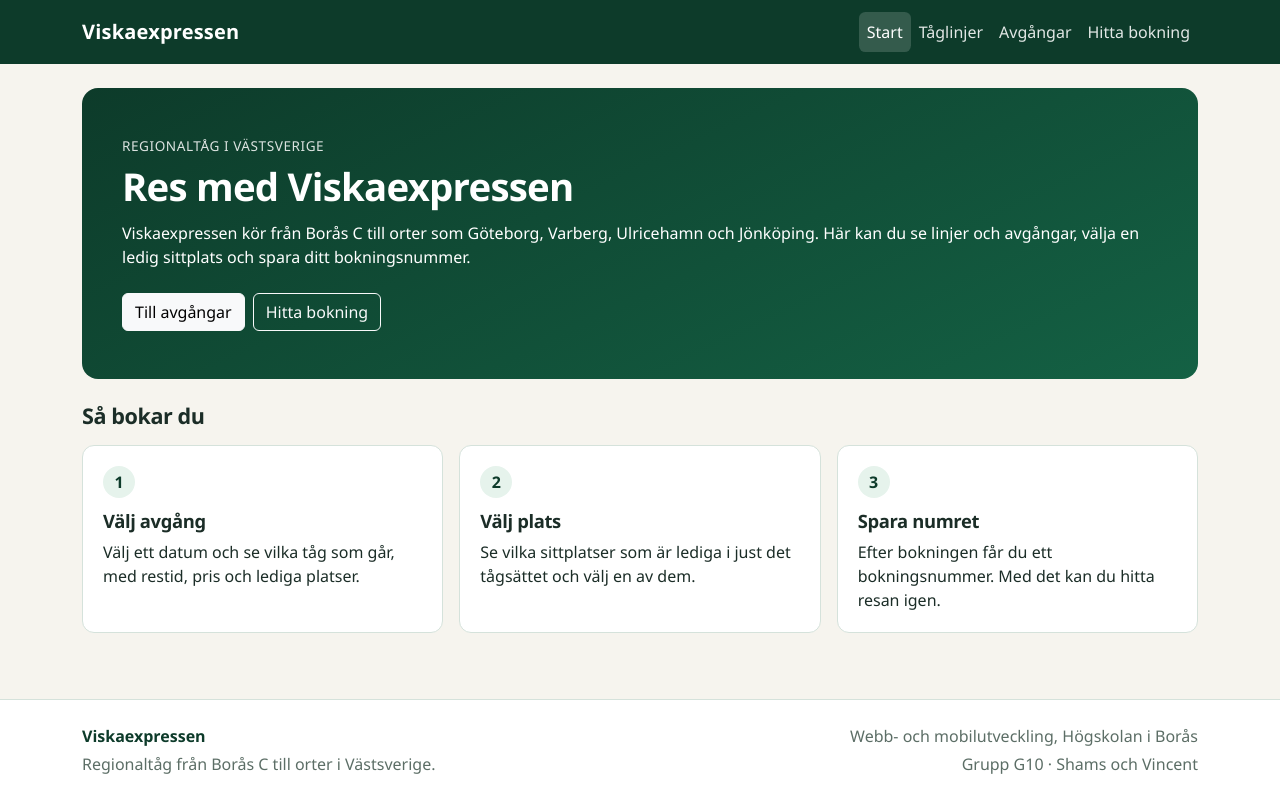
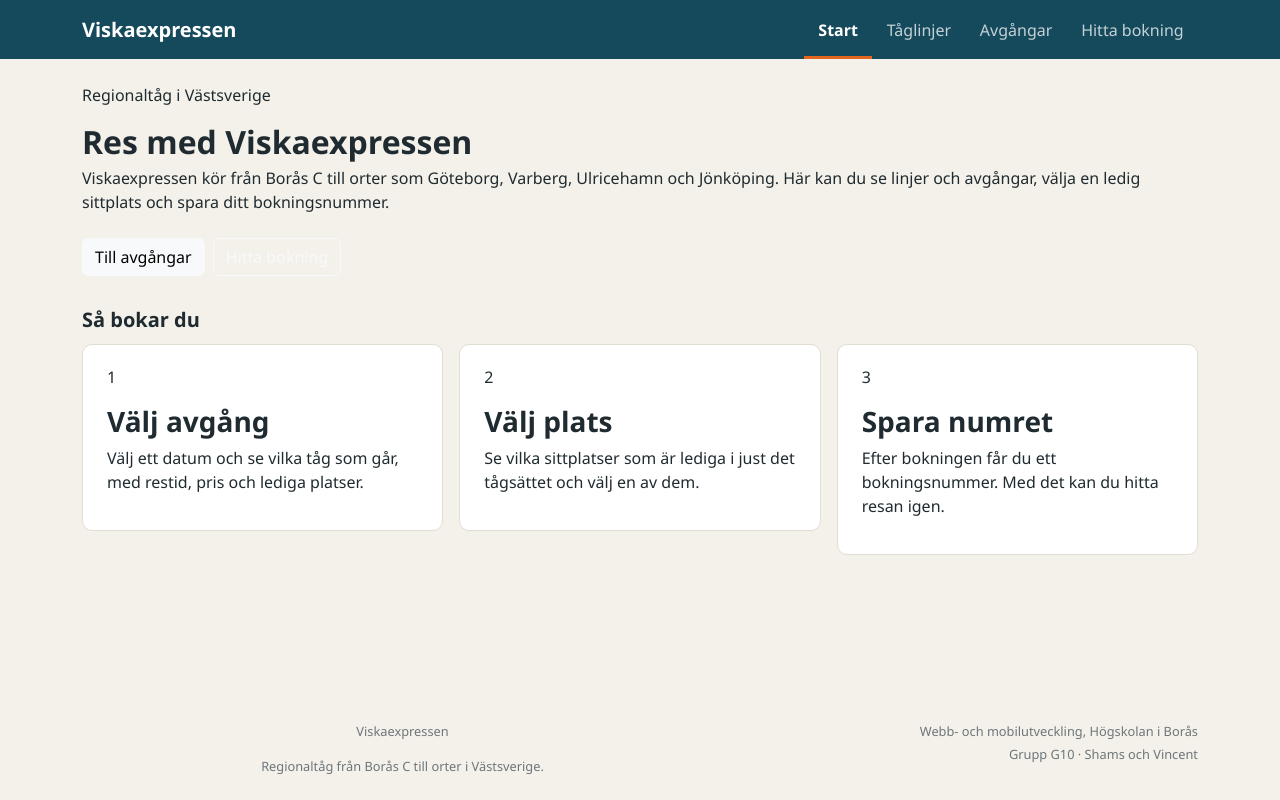
Before and after one commit to Shams421k/Webb-Lab-1-G10, an ASP.NET Core app: page / in a window 1280 px wide. Run offline with ASP.NET Core 8, Linux system fonts and the light colour scheme; style sheets or scripts are compiled from the project's sources; the project's own start-up code is not run, and a stand-in starts its controllers and pages.

Commit message:
Change colors to match sketches

```diff
--- a/Viskaexpressen/wwwroot/css/site.css
+++ b/Viskaexpressen/wwwroot/css/site.css
@@ -1,220 +1,255 @@
 :root {
-  --vx-gron: #146144;
-  --vx-gron-mork: #0d3b2a;
-  --vx-gron-ljus: #e6f3ec;
-  --vx-sand: #f6f4ee;
-  --vx-text: #1b2d27;
-  --vx-muted: #5c6e66;
-  --vx-kant: #d5e2db;
-  --vx-fel: #9b2c2c;
-}
-
-html {
-  font-size: 16px;
+  --petrol: #154a5c;
+  --petrol-mork: #0f3946;
+  --orange: #e4661c;
+  --orange-mork: #c9540f;
+  --sand: #f4f1ea;
+  --kant: #e2ddd2;
+  --text: #1f2b30;
+  --gra: #6d767a;
+  --gron: #2f8a43;
+  --rod: #c0392b;
 }
 
 body {
-  background: var(--vx-sand);
-  color: var(--vx-text);
-  font-family: "Segoe UI", sans-serif;
+  background: var(--sand);
+  color: var(--text);
+  font-family: "Segoe UI", Roboto, Helvetica, Arial, sans-serif;
 }
 
-h1,
-h2,
-h3 {
-  font-weight: 600;
-  letter-spacing: -0.02em;
+h1, h2, h3 {
+  font-weight: 700;
 }
 
 h1 {
-  font-size: clamp(1.8rem, 3vw, 2.4rem);
-  margin-bottom: 0.75rem;
+  font-size: 2rem;
+  margin-bottom: .25rem;
 }
 
+a {
+  color: var(--petrol);
+}
+
+a:hover {
+  color: var(--orange-mork);
+}
+
+/* Meny */
+
 .navbar {
-  background: var(--vx-gron-mork);
-  padding-top: 0.75rem;
-  padding-bottom: 0.75rem;
+  background: var(--petrol);
+  padding: 0;
 }
 
 .navbar-brand {
+  align-items: center;
+  display: flex;
   font-weight: 700;
-  letter-spacing: 0.01em;
+  gap: .5rem;
+  padding: .8rem 0;
 }
 
-.navbar-nav .nav-link {
-  border-radius: 0.4rem;
-  color: rgba(255, 255, 255, 0.88);
+.logga {
+  background: var(--orange);
+  border-radius: 4px;
+  color: #fff;
+  display: inline-block;
+  font-size: .95rem;
+  line-height: 1.6rem;
+  text-align: center;
+  width: 1.6rem;
 }
 
-.navbar-nav .nav-link:hover,
-.navbar-nav .nav-link:focus {
-  color: #fff;
-  background: rgba(255, 255, 255, 0.1);
+.navbar .nav-link {
+  border-bottom: 3px solid transparent;
+  color: rgba(255, 255, 255, .75);
+  padding: 1.1rem .9rem calc(1.1rem - 3px) !important;
 }
 
-.navbar-nav .nav-link.active {
+.navbar .nav-link:hover {
   color: #fff;
-  background: rgba(255, 255, 255, 0.16);
 }
 
-.hero {
-  background: linear-gradient(155deg, var(--vx-gron-mork), var(--vx-gron));
-  border-radius: 1rem;
+.navbar .nav-link.active {
+  border-bottom-color: var(--orange);
   color: #fff;
-  padding: 2rem 1.25rem;
+  font-weight: 600;
 }
 
-.hero h1 {
-  margin-bottom: 0.75rem;
-}
+/* Text */
 
-.hero p:last-child {
-  margin-bottom: 0;
-  max-width: 40rem;
-}
-
-.hero-etikett {
-  font-size: 0.85rem;
-  letter-spacing: 0.04em;
-  margin-bottom: 0.4rem;
-  opacity: 0.85;
-  text-transform: uppercase;
+.ingress {
+  color: var(--gra);
+  margin-bottom: 1.5rem;
 }
 
 .avsnitt-rubrik {
-  font-size: 1.35rem;
-  margin-bottom: 1rem;
+  font-size: 1.25rem;
+  margin: 2rem 0 .75rem;
 }
 
-.ingress {
-  color: var(--vx-muted);
-  font-size: 1.1rem;
-  max-width: 40rem;
-}
+/* Knappar */
 
-.info-kort {
-  background: #fff;
-  border: 1px solid var(--vx-kant);
-  border-radius: 0.75rem;
-  height: 100%;
-  padding: 1.25rem;
-}
-
-.info-kort h3 {
-  font-size: 1.15rem;
-}
-
-.info-kort p:last-child {
-  margin-bottom: 0;
-}
-
-.steg {
-  align-items: center;
-  background: var(--vx-gron-ljus);
-  border-radius: 50%;
-  color: var(--vx-gron-mork);
-  display: flex;
-  font-weight: 700;
-  height: 2rem;
-  justify-content: center;
-  margin-bottom: 0.75rem;
-  width: 2rem;
+.btn-vx,
+.btn-vx-sekundar {
+  border-radius: 999px;
+  font-weight: 600;
+  padding: .45rem 1.3rem;
 }
 
 .btn-vx {
-  background: var(--vx-gron);
-  border: 1px solid var(--vx-gron);
+  background: var(--orange);
+  border: 1px solid var(--orange);
   color: #fff;
 }
 
 .btn-vx:hover,
 .btn-vx:focus {
-  background: var(--vx-gron-mork);
-  border-color: var(--vx-gron-mork);
+  background: var(--orange-mork);
+  border-color: var(--orange-mork);
   color: #fff;
 }
 
 .btn-vx-sekundar {
-  background: #fff;
-  border: 1px solid var(--vx-gron);
-  color: var(--vx-gron-mork);
+  background: var(--petrol);
+  border: 1px solid var(--petrol);
+  color: #fff;
 }
 
 .btn-vx-sekundar:hover,
 .btn-vx-sekundar:focus {
-  background: var(--vx-gron-ljus);
-  border-color: var(--vx-gron);
-  color: var(--vx-gron-mork);
+  background: var(--petrol-mork);
+  border-color: var(--petrol-mork);
+  color: #fff;
 }
 
-.form-control,
-.form-select {
-  border-color: var(--vx-kant);
+.btn-vx:disabled,
+.btn-vx.disabled {
+  background: #cfc9bd;
+  border-color: #cfc9bd;
+  color: #fff;
+  opacity: 1;
 }
 
-.form-control:focus,
-.form-select:focus,
-.btn:focus,
-.nav-link:focus {
-  border-color: var(--vx-gron);
-  box-shadow: 0 0 0 0.2rem rgba(20, 97, 68, 0.22);
+/* Kort och rutor */
+
+.info-kort {
+  background: #fff;
+  border: 1px solid var(--kant);
+  border-radius: 10px;
+  padding: 1.25rem 1.5rem;
 }
+
+.etikett {
+  border: 1px solid var(--petrol);
+  border-radius: 999px;
+  color: var(--petrol);
+  display: inline-block;
+  font-size: .75rem;
+  font-weight: 600;
+  padding: .05rem .55rem;
+}
+
+.etikett-express {
+  border-color: var(--orange);
+  color: var(--orange);
+}
+
+.ledigt {
+  color: var(--gron);
+  font-weight: 600;
+}
+
+.fullbokad {
+  color: var(--rod);
+  font-weight: 600;
+}
+
+/* Datumväljare som rad med knappar */
+
+.datumrad {
+  display: flex;
+  flex-wrap: wrap;
+  gap: .5rem;
+  margin-bottom: 1.25rem;
+}
+
+.datumrad a {
+  background: #fff;
+  border: 1px solid var(--kant);
+  border-radius: 999px;
+  color: var(--text);
+  font-size: .9rem;
+  padding: .3rem .9rem;
+  text-decoration: none;
+}
+
+.datumrad a.vald {
+  background: var(--petrol);
+  border-color: var(--petrol);
+  color: #fff;
+  font-weight: 600;
+}
+
+/* Formulär */
 
 .form-label {
   font-weight: 600;
 }
 
-.field-validation-error,
-.validation-summary-errors {
-  color: var(--vx-fel);
+.form-control:focus,
+.form-select:focus {
+  border-color: var(--petrol);
+  box-shadow: 0 0 0 .2rem rgba(21, 74, 92, .2);
+}
+
+.input-validation-error {
+  border-color: var(--rod);
+}
+
+.field-validation-error {
+  color: var(--rod);
+  font-size: .875rem;
+}
+
+.validation-summary-errors,
+.felruta {
+  background: #fcebe9;
+  border: 1px solid #e8aaa3;
+  border-radius: 8px;
+  color: var(--rod);
+  margin-bottom: 1rem;
+  padding: .75rem 1rem;
 }
 
 .validation-summary-errors ul {
-  margin-bottom: 0;
+  margin: 0;
   padding-left: 1.1rem;
 }
 
+.validation-summary-valid {
+  display: none;
+}
+
+/* Tabeller */
+
 .table {
   --bs-table-bg: #fff;
-  --bs-table-striped-bg: #f7faf8;
-  background: #fff;
-  border-color: var(--vx-kant);
+  border: 1px solid var(--kant);
 }
 
 .table thead th {
-  background: var(--vx-gron-ljus);
-  border-bottom-color: var(--vx-kant);
-  color: var(--vx-gron-mork);
+  color: var(--gra);
+  font-size: .85rem;
+  font-weight: 600;
 }
 
-.table td,
-.table th {
-  vertical-align: middle;
-}
+/* Sidfot */
 
 .site-footer {
-  background: #fff;
-  border-top: 1px solid var(--vx-kant);
-  color: var(--vx-muted);
+  color: var(--gra);
+  font-size: .8rem;
   margin-top: auto;
   padding: 1.5rem 0;
+  text-align: center;
 }
-
-.footer-namn {
-  color: var(--vx-gron-mork);
-  font-weight: 700;
-  margin-bottom: 0.25rem;
-}
-
-@media (max-width: 991.98px) {
-  .navbar-nav .nav-link {
-    padding: 0.7rem 0.25rem;
-  }
-}
-
-@media (min-width: 768px) {
-  .hero {
-    padding: 3rem 2.5rem;
-  }
-}
```
